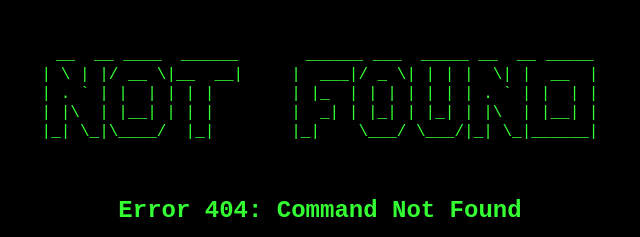
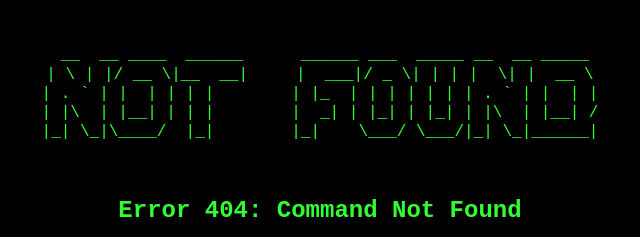
Before and after one commit to vikas1049/terminal-resume, a website: page pages/404.html in a window 1280 px wide. Shown: the part 197-434 px from the top of the page, 320-960 px from the left. Drawn offline with Linux system fonts and the light colour scheme.

Commit message:
Update 404.html

```diff
--- a/pages/404.html
+++ b/pages/404.html
@@ -77,10 +77,10 @@
   <div class="container">
     <pre>
 
- __  __ ____  ______       ______ ___  _____ __  __ _____
- | \ | |/ __ \|__  __|     |  ___|/ _ \| | | |  \| |  __  |
+ __  __ ____  ______      ______ ___  _____ __  __ _____
+ | \ | |/ __ \|__  __|     |  ___|/ _ \| | | |  \| |  __ \
  | . ` | |  | | | |        | |_  | | | | | | | . ` | |  | |
-| |\  | |__| | | |        |  _| | |_| | |_| | |\  | |__| |
+| |\  | |__| | | |        |  _| | |_| | |_| | |\  | |__| /
  |_| \_|\____/  |_|        |_|    \___/ \___/|_| \_|______|
 
     </pre>
```
